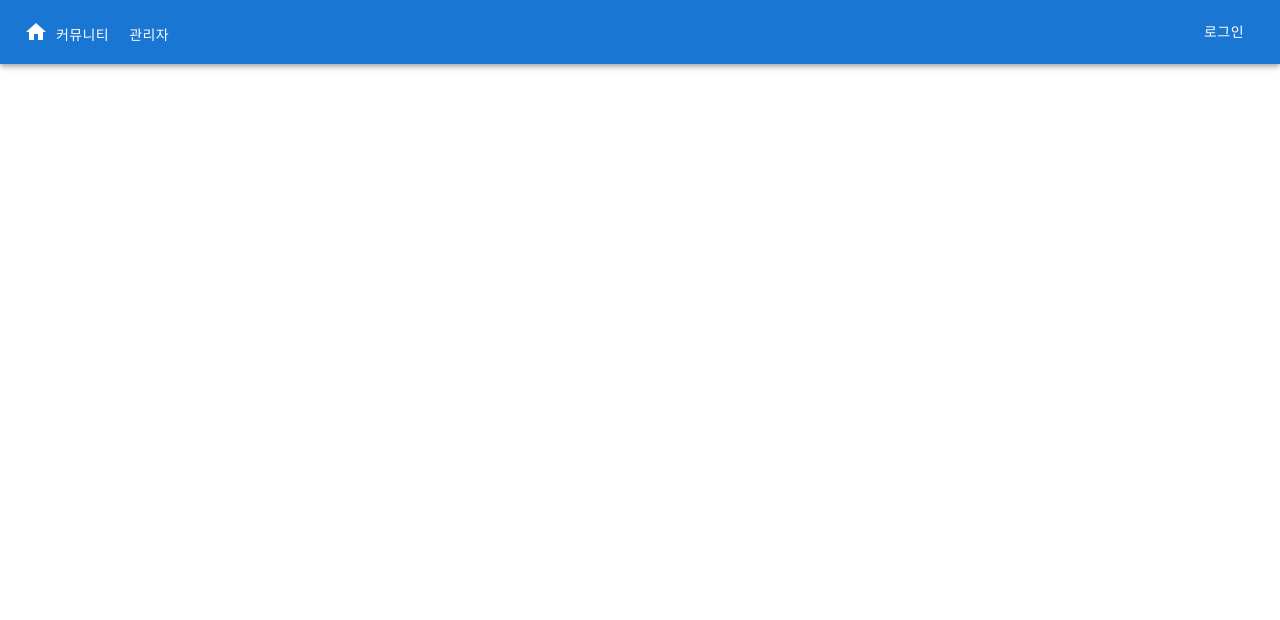
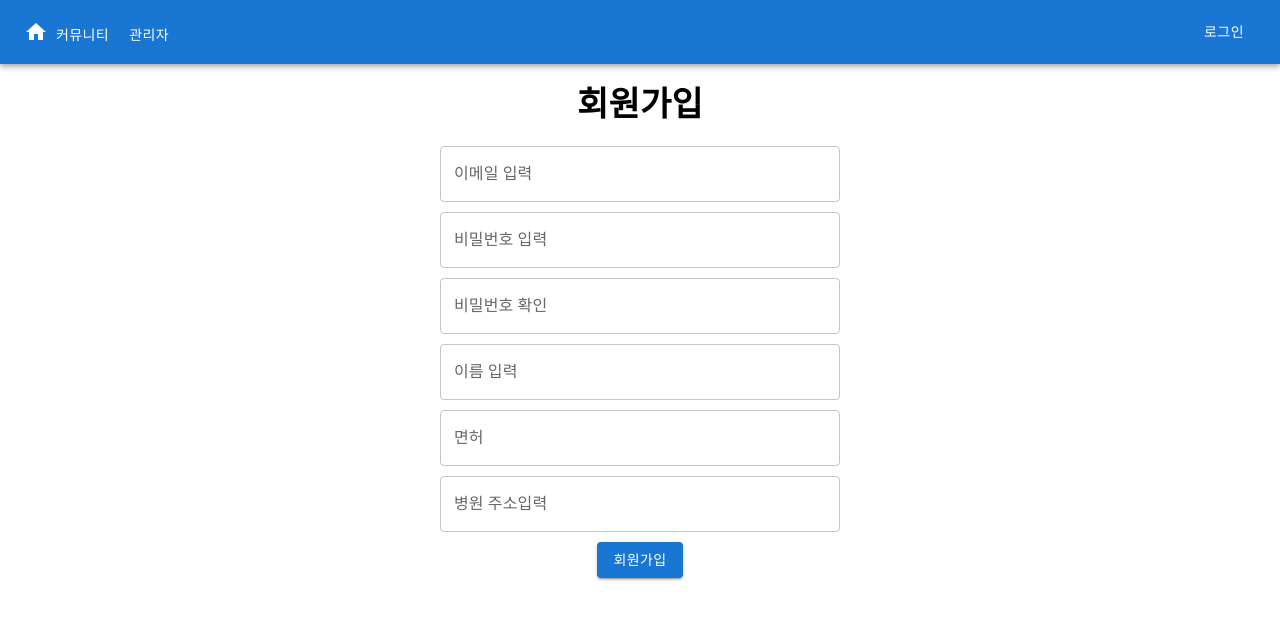
Before and after one commit to king-p0tat0/withme, a React (Vite) app in the folder withme_frontend/: page /registerDoctor in a window 1280 px wide. Before the commit this address had no page. Shown: the top 620 px of the page. Built offline with nearby package versions, Linux system fonts and the light colour scheme.

Commit message:
회원가입(의사) 틀 수정

```diff
--- a/withme_frontend/src/App.jsx
+++ b/withme_frontend/src/App.jsx
@@ -8,6 +8,7 @@ import MyPage from "./component/member/MyPage.jsx";
 import ViewStudent from "./component/ViewStudent";
 import EditStudent from "./component/EditStudent";
 import RegisterMember from "./component/member/RegisterMember";
+import RegisterDoctor from "./component/doctor/RegisterDoctor";
 //커뮤니티
 import PostList from "./component/posts/PostList";
 import PostForm from "./component/posts/PostForm";
@@ -141,6 +142,7 @@ function App() {
           </>
         )}
         <Route path="/registerMember" element={<RegisterMember />} />
+        <Route path="/registerDoctor" element={<RegisterDoctor />} />
         <Route path="/login" element={<Login />} />
         <Route path="/mypage/:id" element={<MyPage />} />
         {/* 게시글 목록 */}
--- /dev/null
+++ b/withme_frontend/src/component/doctor/RegisterDoctor.jsx
@@ -0,0 +1,151 @@
+import { Button, TextField, Typography } from "@mui/material";
+import { useState } from "react";
+import { API_URL } from "../../constant";
+import { useNavigate } from "react-router-dom";
+import {fetchWithAuth} from "../../common/fetchWithAuth";
+import useDebounce from '../../hook/useDebounce'; // useDebounce 훅을 임포트합니다
+import { useEffect } from "react";
+
+/**
+ * 회원가입 컴포넌트
+ */
+export default function RegisterDoctor() {
+    // 입력된 회원 정보를 저장할 상태 변수
+    const [doctor, setDoctor] = useState({
+        username: "",
+        email: "",
+        password: "",
+        passwordre: "",
+        phone: "",
+        address: "",
+    });
+    const [email, setEmail] = useState("");
+    const debouncedEmail = useDebounce(email, 500); // 500ms 디바운스 적용
+
+    const [emailError, setEmailError] = useState(""); // 이메일 중복 메시지
+    const navigate = useNavigate();
+
+    // debounce된 이메일 값이 변경될 때마다 실행, 사용자가 입력할 때마다 실행되지 않고 500ms 후에 실행됩니다
+    // 즉, 사용자가 입력을 멈추고 500ms 후에 실행됩니다
+    useEffect(() => {
+        if (debouncedEmail) {
+            checkEmail(debouncedEmail);
+        }
+    }, [debouncedEmail]);
+
+    // 입력 필드 변경 처리
+    // const onMemberChange = (event) => {
+    //     const { name, value } = event.target;
+    //     setMember({ ...member, [name]: value });
+    //
+    //     if (name === "email") {
+    //         checkEmail(value);
+    //     }
+    // };
+    // 입력 필드 변경 처리
+    const onMemberChange = (event) => {
+        const { name, value } = event.target;
+        setDoctor({ ...doctor, [name]: value }); // 입력 필드 값 업데이트
+        if (name === "email") {
+            setEmail(value); // 이 부분을 추가
+        }
+    };
+
+    // 이메일 중복 체크
+    const checkEmail = (email) => {
+        fetch(`${API_URL}members/checkEmail?email=${email}`)
+            .then((response) => response.json())
+            .then((data) => {
+                if (data.status === "duplicate") {
+                    setEmailError(data.message);
+                } else {
+                    setEmailError("");
+                }
+            })
+            .catch((error) => {
+                console.error("이메일 중복 체크 중 오류 발생:", error);
+                setEmailError("이메일 확인 중 오류가 발생했습니다.");
+            });
+    };
+
+    // 회원가입 처리
+    const handleOnSubmit = () => {
+        if(doctor.password == doctor.passwordre){
+            fetch(API_URL + "doctors/register", {
+                method: "POST",
+                headers: { "Content-Type": "application/json" },
+                body: JSON.stringify(doctor),
+            })
+                .then((response) => {
+                    if (response.ok) {
+                        alert("회원가입이 완료되었습니다.");
+                        navigate("/login");
+                    } else {
+                        return response.text().then((text) => {
+                            alert("회원가입 실패: " + text);
+                        });
+                    }
+                })
+                .catch((error) => console.error("회원가입 중 오류 발생:", error));
+        }else{
+            alert("비밀번호가 다릅니다");
+        }
+    };
+
+    return (
+        <div style={{ display: "flex", flexDirection: "column", alignItems: "center", marginTop: "20px" }}>
+            <Typography variant="h4" style={{ marginBottom: "20px", fontWeight: "bold" }}>
+                회원가입
+            </Typography>
+            <TextField
+                label="이메일 입력"
+                name="email"
+                value={doctor.email}
+                onChange={onMemberChange}
+                style={{ width: "400px", marginBottom: "10px" }}
+                error={!!emailError} // 에러 여부 표시
+                helperText={emailError} // 오류 메시지 표시
+            />
+            <TextField
+                label="비밀번호 입력"
+                name="password"
+                type="password"
+                value={doctor.password}
+                onChange={onMemberChange}
+                style={{ width: "400px", marginBottom: "10px" }}
+            />
+            <TextField
+                label="비밀번호 확인"
+                name="passwordre"
+                type="passwordre"
+                value={doctor.passwordre}
+                onChange={onMemberChange}
+                style={{ width: "400px", marginBottom: "10px" }}
+            />
+            <TextField
+                label="이름 입력"
+                name="username"
+                value={doctor.username}
+                onChange={onMemberChange}
+                style={{ width: "400px", marginBottom: "10px" }}
+            />
+            <TextField
+                label="면허"
+                name="phone"
+                value={doctor.phone}
+                onChange={onMemberChange}
+                style={{ width: "400px", marginBottom: "10px" }}
+            />
+            <TextField
+                label="병원 주소입력"
+                name="address"
+                value={doctor.address}
+                onChange={onMemberChange}
+                style={{ width: "400px", marginBottom: "10px" }}
+            />
+            <Button variant="contained" onClick={handleOnSubmit} disabled={!!emailError}>
+                회원가입
+            </Button>
+        </div>
+    );
+}
```
